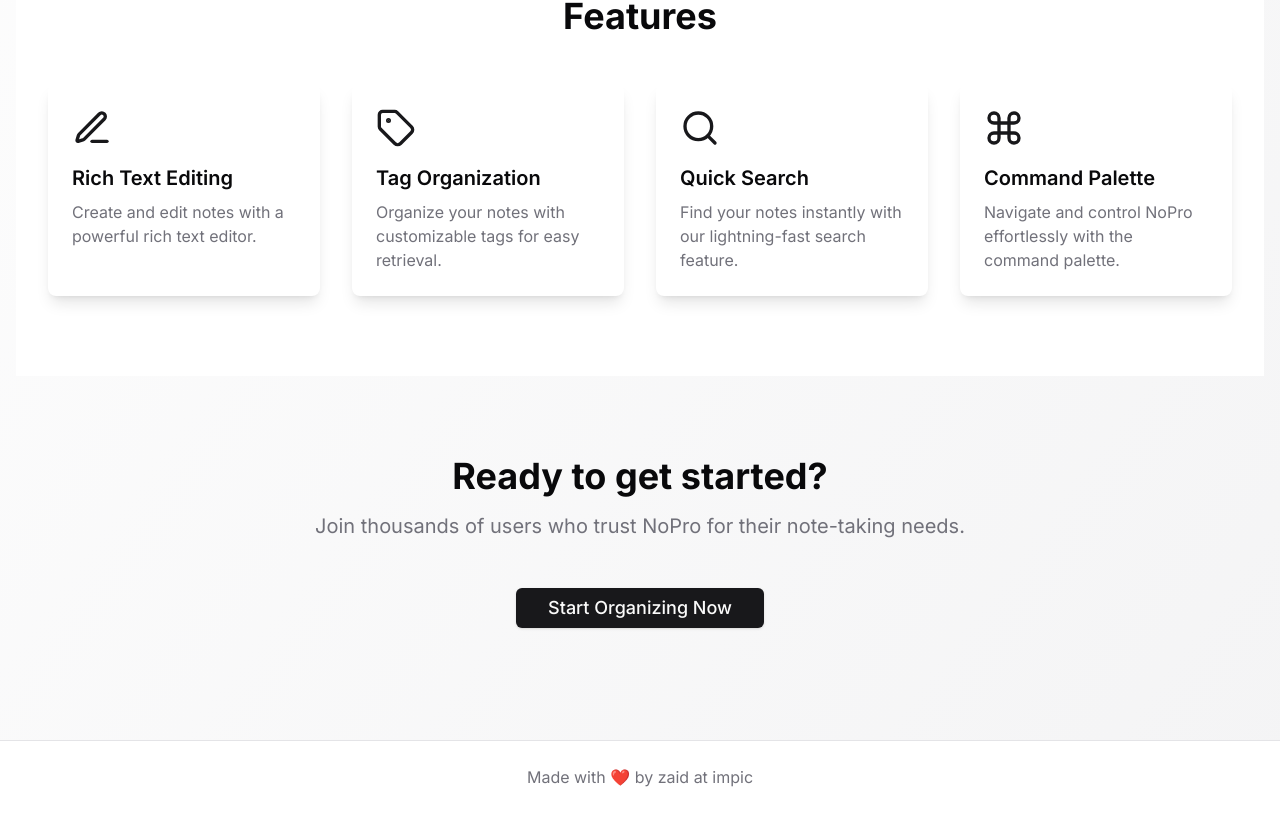
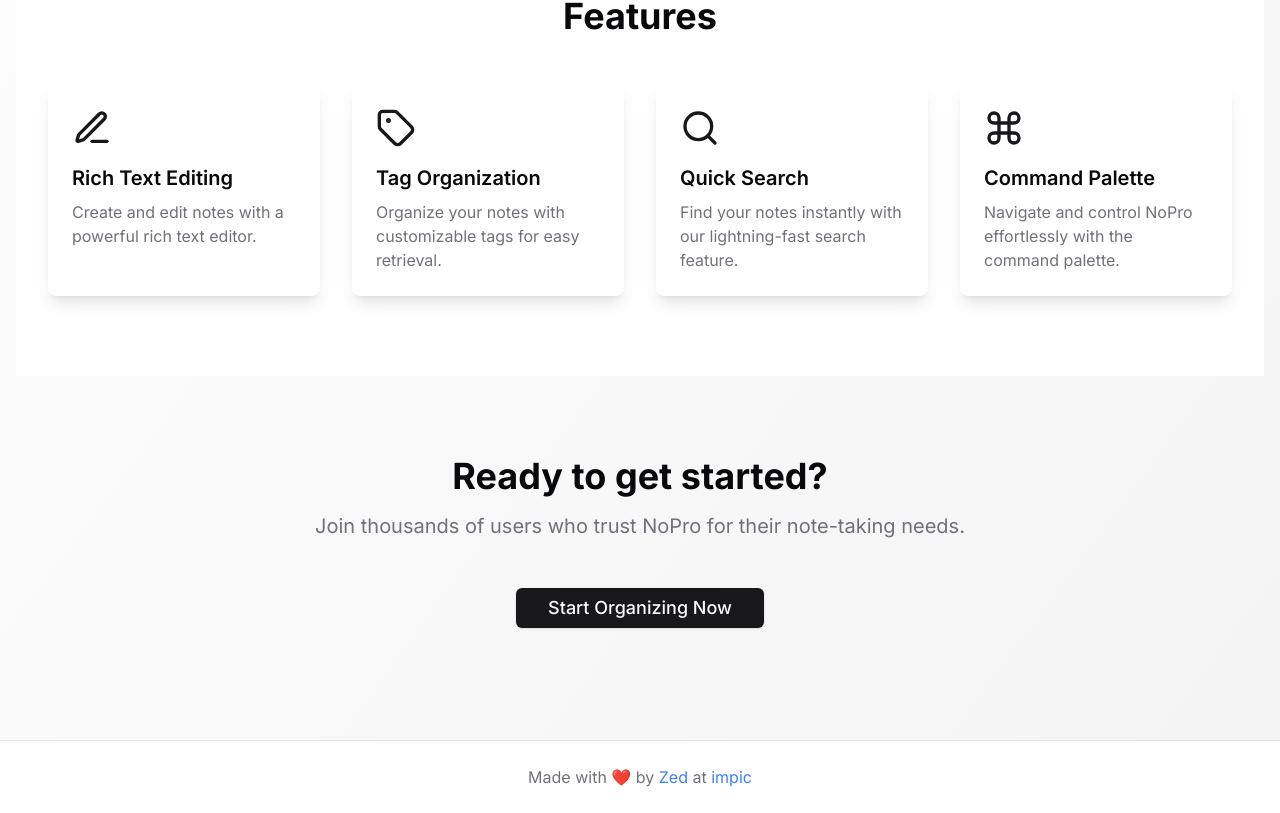
Before and after one commit to zaid-commits/NoPro, a React (Vite) app: page / in a window 1280 px wide. Shown: the part 916-1729 px from the top of the page. Built offline with nearby package versions, Linux system fonts and the light colour scheme.

Commit message:
upated author name

```diff
--- a/src/components/Footer.tsx
+++ b/src/components/Footer.tsx
@@ -1,11 +1,10 @@
-
 export function Footer() {
   return (
     <footer className="bg-background border-t border-border">
       <div className="max-w-7xl mx-auto py-6 px-4 sm:px-6 lg:px-8">
         <div className="text-center text-muted-foreground">
           <p>
-            Made with ❤️ by <a href="https://zed.impic.tech" className="hover:text-primary transition-colors">zaid</a> at <a href="https://community.impic.tech" className="hover:text-primary transition-colors">impic</a>
+            Made with ❤️ by <a href="https://zed.impic.tech" className="text-blue-500 hover:text-primary transition-colors">Zed</a> at <a href="https://community.impic.tech" className="text-blue-500 hover:text-primary transition-colors">impic</a>
           </p>
         </div>
       </div>
```
